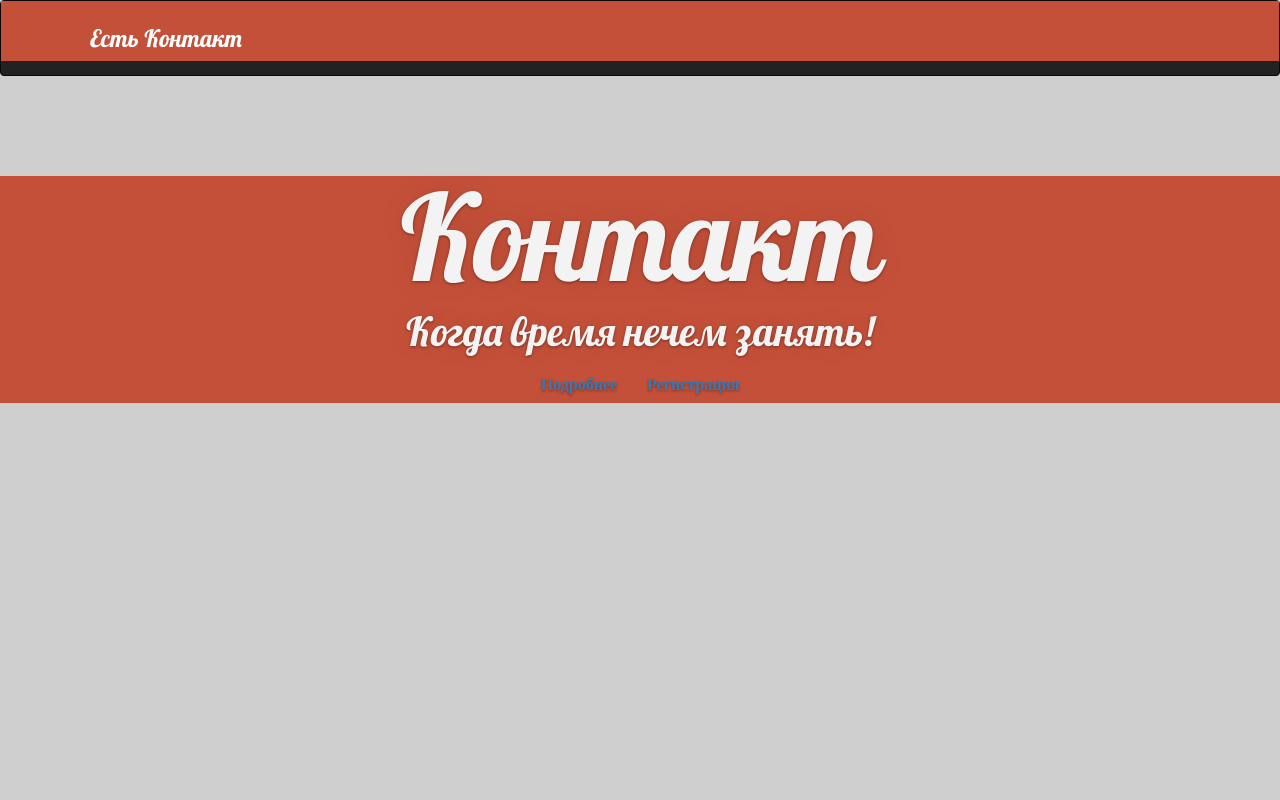
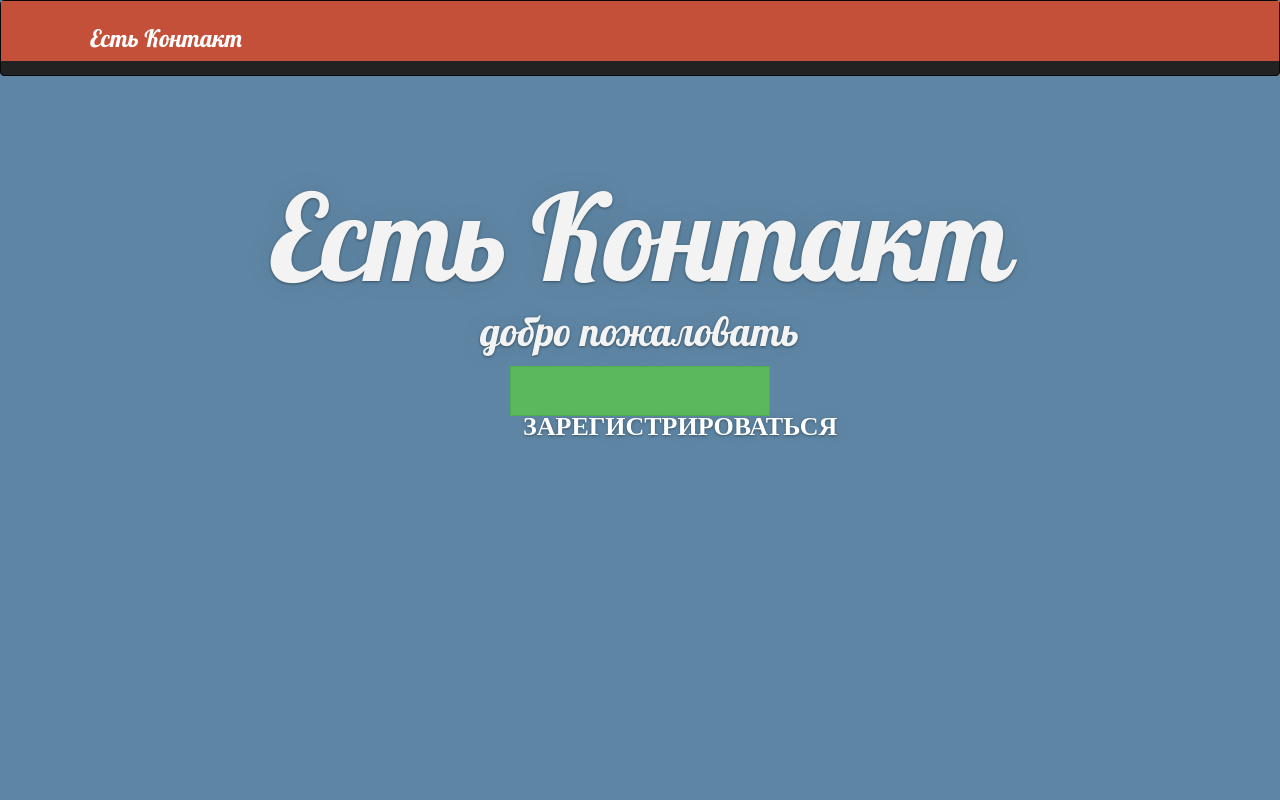
Before and after one commit to dzharkov/kontakt-game, a Django app: page / in a window 1280 px wide. Run offline with Django 3.2, Linux system fonts and the light colour scheme; parts of the project's set-up code (start-up, migrations or seed data) failed here and were passed over; some libraries are stand-ins or nearby versions.

Commit message:
Вёрстка-вёрсточка

```diff
--- a/app/static/css/app.css
+++ b/app/static/css/app.css
@@ -1,6 +1,6 @@
 html {
-    background-color: #cfcfcf;
     height: 100%;
+    background-color: #5e86a4;
 }
 
 body {
@@ -66,11 +66,20 @@ body {
     box-shadow: 0 1px 10px rgba(0, 0, 0, 0.25);
 }
 
+#reg-btn{
+    width: 260px;
+    height: 50px;
+    padding-top: 40px;
+    font-size: 26px;
+    text-align: center;
+    vertical-align: center;
+}
+
 .hero-unit-custom {
     color: #f3f3f3;
     text-align: center;
     text-shadow: 0 1px 3px rgba(0, 0, 0, .4), 0 0 30px rgba(0, 0, 0, .075);
-    background-color: #c45039;
+    background-color: transparent;
     border-radius: 0px;
     margin-top: 100px;
 
@@ -228,6 +237,12 @@ body {
     width: 350px;
 }
 
+.edit-room-block {
+    background-color: white;
+    padding: 30px 5% 30px;
+    margin: 20px 50px 20px;
+}
+
 #registration-div {
     background-color: white;
 
@@ -243,6 +258,14 @@ body {
     -webkit-box-shadow: 0 1px 10px rgba(0, 0, 0, 0.25);
     box-shadow: 0 1px 10px rgba(0, 0, 0, 0.25);
     padding: 30px 5% 30px;
+}
+
+#about-div {
+    background-color: white;
+
+    -webkit-box-shadow: 0 1px 10px rgba(0, 0, 0, 0.25);
+    box-shadow: 0 1px 10px rgba(0, 0, 0, 0.25);
+    padding: 10px 5% 10px;
 }
 
 #room-list-div {
--- a/app/templates/app/base.html
+++ b/app/templates/app/base.html
@@ -36,8 +36,12 @@
       <div class="nav-collapse collapse">
         <ul class="nav">
           <li><a href="/">Главная</a></li>
-
-          <li><a href="/about">О нас</a></li>
+          <li><a href="/about">О приложении</a></li>
+        </ul>
+      </div>
+      <!--/.nav-collapse -->
+      <div class="nav-collapse collapse pull-right">
+        <ul class="nav">
           {% if request.user.is_authenticated %}
           <li><a href="{% url rooms.views.list %}">Комнаты</a></li>
           <li><a href="{% url rooms.views.my_list %}">Мои комнаты</a></li>
@@ -47,7 +51,6 @@
           {% endif %}
         </ul>
       </div>
-      <!--/.nav-collapse -->
     </div>
     <!--/.container-fluid -->
   </div>
--- a/app/templates/app/index.html
+++ b/app/templates/app/index.html
@@ -4,15 +4,12 @@
 
 {% block body %}
 <div class="hero-unit hero-unit-custom" id="unit-about">
-  <h1>Контакт</h1>
-  <p>Когда время нечем занять!</p>
+  <h1>Есть Контакт</h1>
+  <p>добро пожаловать</p>
   <p>
     <div class="row">
-        <a class="btn btn-large" href="/about">
-          Подробнее
-        </a>
-        <a class="btn btn-large" href="/account/register">
-          Регистрация
+        <a class="btn btn-success btn-large" href="/account/register" id="reg-btn">
+          ЗАРЕГИСТРИРОВАТЬСЯ
         </a>
     </div>
   </p>
--- a/app/templates/room/create.html
+++ b/app/templates/room/create.html
@@ -3,10 +3,11 @@
 {% block title %}Создание комнаты{% endblock title %}
 
 {% block body %}
-<div class="row">
-    <div class="span3 offset5" id="room-form-div">
+<div class="container">
+    <div class="wrapper" id="room-form-div">
         <h2>Создайте свою комнату</h2>
         {% include 'room/room_form.html' with form=form button_text="Создать" %}
+        <hr/>
     </div>
 </div>
 {% endblock %}
--- a/app/templates/room/list.html
+++ b/app/templates/room/list.html
@@ -3,8 +3,8 @@
 {% block title %}Список комнат{% endblock title %}
 
 {% block body %}
-    <div class="row">
-        <div class="span6 offset4" id="room-list-div">
+<div class="container">
+    <div class="wrapper" id="room-list-div">
         <div class="row">
             <h2>Список комнат</h2>
         </div>
--- a/app/templates/room/main.html
+++ b/app/templates/room/main.html
@@ -224,14 +224,14 @@
 
 
 <script type="text/javascript">
-    window.onload = function () {
+    setTimeout(function () {
         var windowHeight = window.innerHeight;
         var user_list = document.getElementById("user-list");
         var chat_entry = document.getElementById("chat-entry");
         var chatbox = document.getElementById("chatbox");
         user_list.style.height = (windowHeight - user_list.offsetTop - 15) + 'px';
         chatbox.style.height = (windowHeight - chatbox.offsetTop - chat_entry.offsetHeight - 15) + 'px';
-    }
+    }, 500);
 </script>
 
 {% endblock body %}
```
Also changed, not shown: app/templates/app/about.html (+4 -3 lines), app/templates/app/register.html (+10 -7 lines), app/templates/room/edit.html (+15 -5 lines), app/templates/room/my_list.html (+6 -4 lines). Lines whose indentation alone changed are shown as unchanged.
